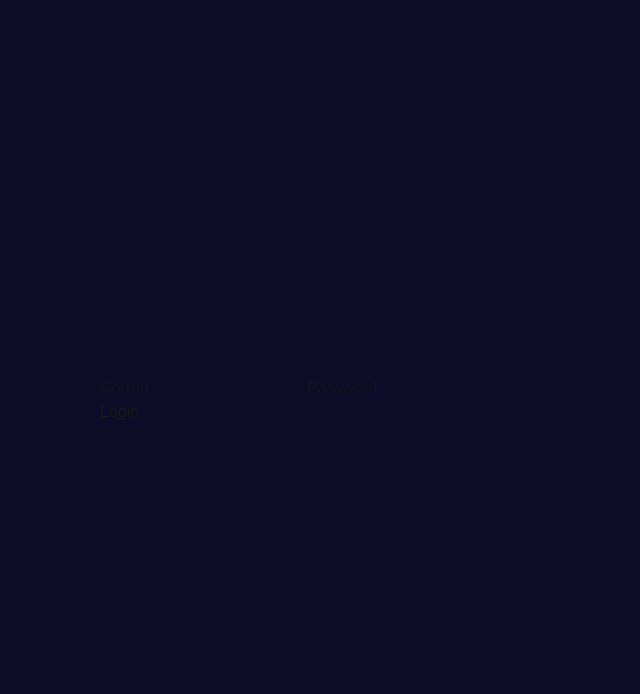
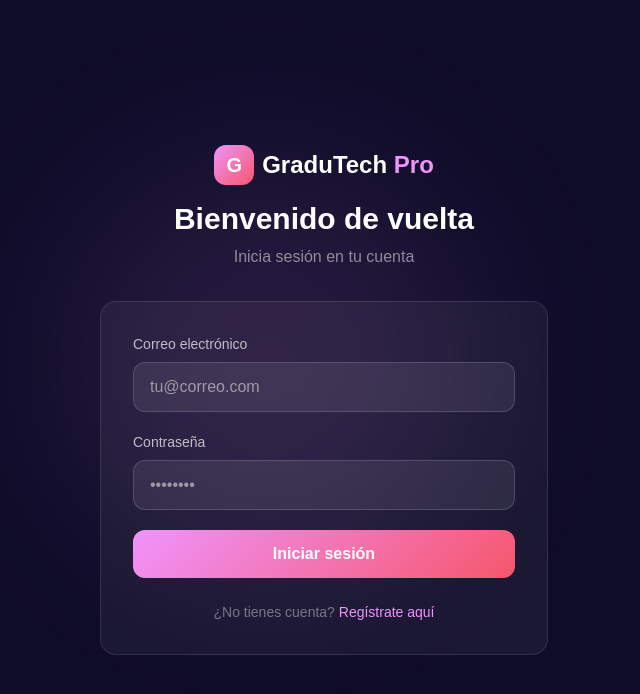
Before and after one commit to Terreneitorr/gradutech-pro, a Next.js app in the folder frontend/: page /auth/login in a window 1280 px wide. Shown: the top 694 px of the page, without its empty margins (316-956 px from the left). Built offline with nearby package versions, Linux system fonts and the light colour scheme.

Commit message:
fix: login y axios sin errores TS y manejo correcto de token

```diff
--- a/frontend/app/auth/login/page.tsx
+++ b/frontend/app/auth/login/page.tsx
@@ -1,22 +1,7 @@
 'use client';
-
 import { useState } from 'react';
 import axiosClient from '@/lib/axiosClient';
 import { useRouter } from 'next/navigation';
-import { AxiosError } from 'axios';
-
-interface LoginResponse {
-  token?: string;
-  accessToken?: string;
-  usuario?: {
-    rol?: string;
-    role?: string;
-  };
-  user?: {
-    rol?: string;
-    role?: string;
-  };
-}
 
 export default function Login() {
   const router = useRouter();
@@ -24,42 +9,27 @@ export default function Login() {
   const [error, setError] = useState('');
   const [cargando, setCargando] = useState(false);
 
-  const handleSubmit = async (e: React.FormEvent<HTMLFormElement>) => {
+const handleSubmit = async (e: React.FormEvent) => {
   e.preventDefault();
   setCargando(true);
   setError('');
 
   try {
-      const res = await axiosClient.post<LoginResponse>('/auth/login', form);
+    const res = await axiosClient.post('/auth/login', form);
 
-      console.log("LOGIN RESPONSE:", res.data);
+    console.log("RESPUESTA LOGIN:", res.data); // 👈 IMPORTANTE
 
-      // ✅ TOKEN seguro
-      const token = res.data.token || res.data.accessToken;
+    localStorage.setItem('token', res.data.token);
 
-      if (!token) {
-        throw new Error('No se recibió token');
-      }
-
-      localStorage.setItem('token', token);
-
-      // ✅ USUARIO seguro
+    // 🔥 Detectar correctamente el usuario
     const usuario = res.data.usuario || res.data.user;
-
-      if (!usuario) {
-        throw new Error('No se recibió usuario');
-      }
-
     localStorage.setItem('usuario', JSON.stringify(usuario));
 
-      // ✅ ROL seguro
-      const rol = (usuario.rol || usuario.role || '').toUpperCase();
+    // 🔥 Detectar rol correctamente (rol o role)
+      const rol = (usuario?.rol || usuario?.role || '').toUpperCase();
 
       localStorage.setItem('rol', rol);
 
-      console.log("ROL:", rol);
-
-      // ✅ REDIRECCIÓN
       if (rol === 'ADMIN') {
         router.push('/admin');
       } else if (rol === 'AGENCY' || rol === 'AGENCIA') {
@@ -68,16 +38,8 @@ export default function Login() {
         router.push('/');
       }
 
-    } catch (error) {
-      const err = error as AxiosError<any>;
-
-      console.error(err);
-
-      setError(
-        err.response?.data?.error ||
-        err.message ||
-        'Error al iniciar sesión'
-      );
+  } catch (err: any) {
+    setError(err.response?.data?.error || 'Error al iniciar sesión');
   } finally {
     setCargando(false);
   }
@@ -85,29 +47,64 @@ export default function Login() {
 
   return (
     <main className="min-h-screen flex items-center justify-center px-4" style={{background:'#0f0c29'}}>
+      <div style={{position:'absolute', top:'20%', left:'30%', width:400, height:400, borderRadius:'50%', background:'rgba(240,147,251,0.1)', filter:'blur(80px)'}}/>
       <div className="relative z-10 w-full max-w-md">
+        <div className="text-center mb-8">
+          <div className="inline-flex items-center gap-2 mb-4">
+            <div style={{width:40, height:40, background:'linear-gradient(135deg, #f093fb, #f5576c)', borderRadius:12, display:'flex', alignItems:'center', justifyContent:'center'}}>
+              <span className="text-white font-bold text-xl">G</span>
+            </div>
+            <span className="text-white font-bold text-2xl">GraduTech <span style={{color:'#f093fb'}}>Pro</span></span>
+          </div>
+          <h1 className="text-3xl font-bold text-white">Bienvenido de vuelta</h1>
+          <p className="mt-2" style={{color:'rgba(255,255,255,0.5)'}}>Inicia sesión en tu cuenta</p>
+        </div>
 
-        {error && <p style={{color:'red'}}>{error}</p>}
-
-        <form onSubmit={handleSubmit}>
+        <div className="rounded-2xl p-8" style={{background:'rgba(255,255,255,0.05)', border:'1px solid rgba(255,255,255,0.1)'}}>
+          {error && (
+            <div className="mb-4 px-4 py-3 rounded-xl text-sm" style={{background:'rgba(245,87,108,0.2)', color:'#f5576c', border:'1px solid rgba(245,87,108,0.3)'}}>
+              {error}
+            </div>
+          )}
+          <form onSubmit={handleSubmit} className="space-y-5">
+            <div>
+              <label className="block text-sm font-medium mb-2" style={{color:'rgba(255,255,255,0.7)'}}>Correo electrónico</label>
               <input
                 type="email"
-            placeholder="Correo"
+                required
                 value={form.email}
                 onChange={e => setForm({...form, email: e.target.value})}
+                placeholder="tu@correo.com"
+                className="w-full px-4 py-3 rounded-xl outline-none transition-all"
+                style={{background:'rgba(255,255,255,0.08)', border:'1px solid rgba(255,255,255,0.15)', color:'white'}}
               />
-
+            </div>
+            <div>
+              <label className="block text-sm font-medium mb-2" style={{color:'rgba(255,255,255,0.7)'}}>Contraseña</label>
               <input
                 type="password"
-            placeholder="Password"
+                required
                 value={form.password}
                 onChange={e => setForm({...form, password: e.target.value})}
+                placeholder="••••••••"
+                className="w-full px-4 py-3 rounded-xl outline-none transition-all"
+                style={{background:'rgba(255,255,255,0.08)', border:'1px solid rgba(255,255,255,0.15)', color:'white'}}
               />
-
-          <button type="submit" disabled={cargando}>
-            {cargando ? 'Cargando...' : 'Login'}
+            </div>
+            <button
+              type="submit"
+              disabled={cargando}
+              className="w-full py-3 rounded-xl font-bold text-white transition-all"
+              style={{background:'linear-gradient(135deg, #f093fb, #f5576c)', opacity: cargando ? 0.7 : 1}}
+            >
+              {cargando ? 'Iniciando sesión...' : 'Iniciar sesión'}
             </button>
           </form>
+          <p className="text-center mt-6 text-sm" style={{color:'rgba(255,255,255,0.4)'}}>
+            ¿No tienes cuenta?{' '}
+            <a href="/auth/registro" style={{color:'#f093fb'}} className="font-medium">Regístrate aquí</a>
+          </p>
+        </div>
       </div>
     </main>
   );
--- a/frontend/lib/axiosClient.ts
+++ b/frontend/lib/axiosClient.ts
@@ -1,5 +1,22 @@
-import axios, { AxiosInstance, AxiosError, InternalAxiosRequestConfig } from 'axios';
+/**
+ * Cliente Global de Axios
+ * ========================
+ * Configuración centralizada de Axios para la aplicación Next.js.
+ *
+ * Responsabilidades:
+ * - Establecer baseURL de la API
+ * - Gestionar interceptores de request y response
+ * - Automatizar autenticación con tokens JWT
+ * - Manejar errores consistentemente
+ *
+ * Uso:
+ * import { axiosClient } from '@/lib/axiosClient';
+ * await axiosClient.get('/ruta');
+ */
 
+import axios, { AxiosInstance, AxiosError } from 'axios';
+
+// Crear instancia de axios con configuración base
 const axiosClient: AxiosInstance = axios.create({
   baseURL: 'https://darksiders.shop/api',
   headers: {
@@ -7,34 +24,73 @@ const axiosClient: AxiosInstance = axios.create({
   },
 });
 
-// ✅ REQUEST INTERCEPTOR FIX
+/**
+ * Interceptor de Request
+ * ----------------------
+ * Se ejecuta antes de cada solicitud HTTP.
+ * Responsabilidades:
+ * - Leer token JWT desde localStorage
+ * - Agregar automáticamente header Authorization si existe token
+ * - Permitir que la solicitud continúe con configuración completa
+ */
 axiosClient.interceptors.request.use(
-  (config: InternalAxiosRequestConfig) => {
+  (config) => {
+    // Solo ejecutar en el navegador (cliente), no en servidor
     if (typeof window !== 'undefined') {
       const token = localStorage.getItem('token');
 
-      if (token && config.headers) {
-        config.headers['Authorization'] = `Bearer ${token}`;
+      // Si existe token, agregarlo al header Authorization
+      if (token) {
+        config.headers.Authorization = `Bearer ${token}`;
       }
     }
 
     return config;
   },
-  (error) => Promise.reject(error)
+  // Manejar error en la fase de request (raramente ocurre)
+  (error) => {
+    return Promise.reject(error);
+  }
 );
 
-// ✅ RESPONSE INTERCEPTOR
+/**
+ * Interceptor de Response
+ * ----------------------
+ * Se ejecuta después de cada respuesta HTTP.
+ * Responsabilidades:
+ * - Validar respuestas exitosas (2xx)
+ * - Manejar errores HTTP comunes
+ * - Redirigir a login si token está expirado (401)
+ * - Propagar errores con información clara
+ */
 axiosClient.interceptors.response.use(
+  // Respuesta exitosa: pasar datos directamente
   (response) => response,
+
+  // Error en respuesta
   (error: AxiosError) => {
+    // Error de autenticación: token expirado o inválido
     if (error.response?.status === 401) {
+      // Limpiar localStorage
       if (typeof window !== 'undefined') {
         localStorage.removeItem('token');
         localStorage.removeItem('usuario');
+        // Redirigir a login (opcional, puede manejarse en el componente)
         window.location.href = '/auth/login';
       }
     }
 
+    // Error de servidor (5xx)
+    if (error.response?.status === 500) {
+      console.error('Error interno del servidor:', error.response.data);
+    }
+
+    // Error de cliente (4xx)
+    if (error.response?.status === 400) {
+      console.warn('Solicitud inválida:', error.response.data);
+    }
+
+    // Propagar el error para manejo en componentes
     return Promise.reject(error);
   }
 );
```
Lines whose indentation alone changed are shown as unchanged.
